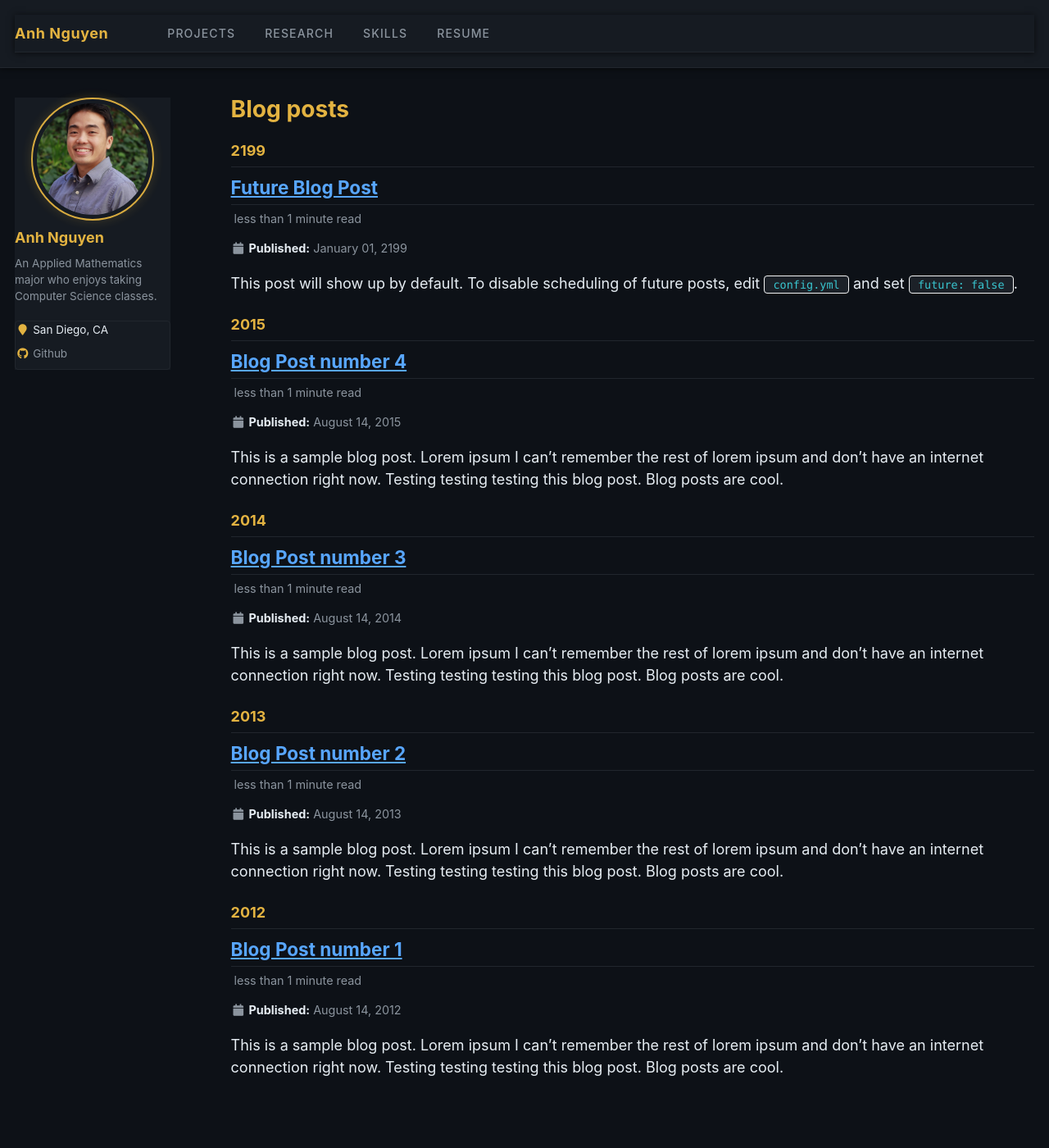
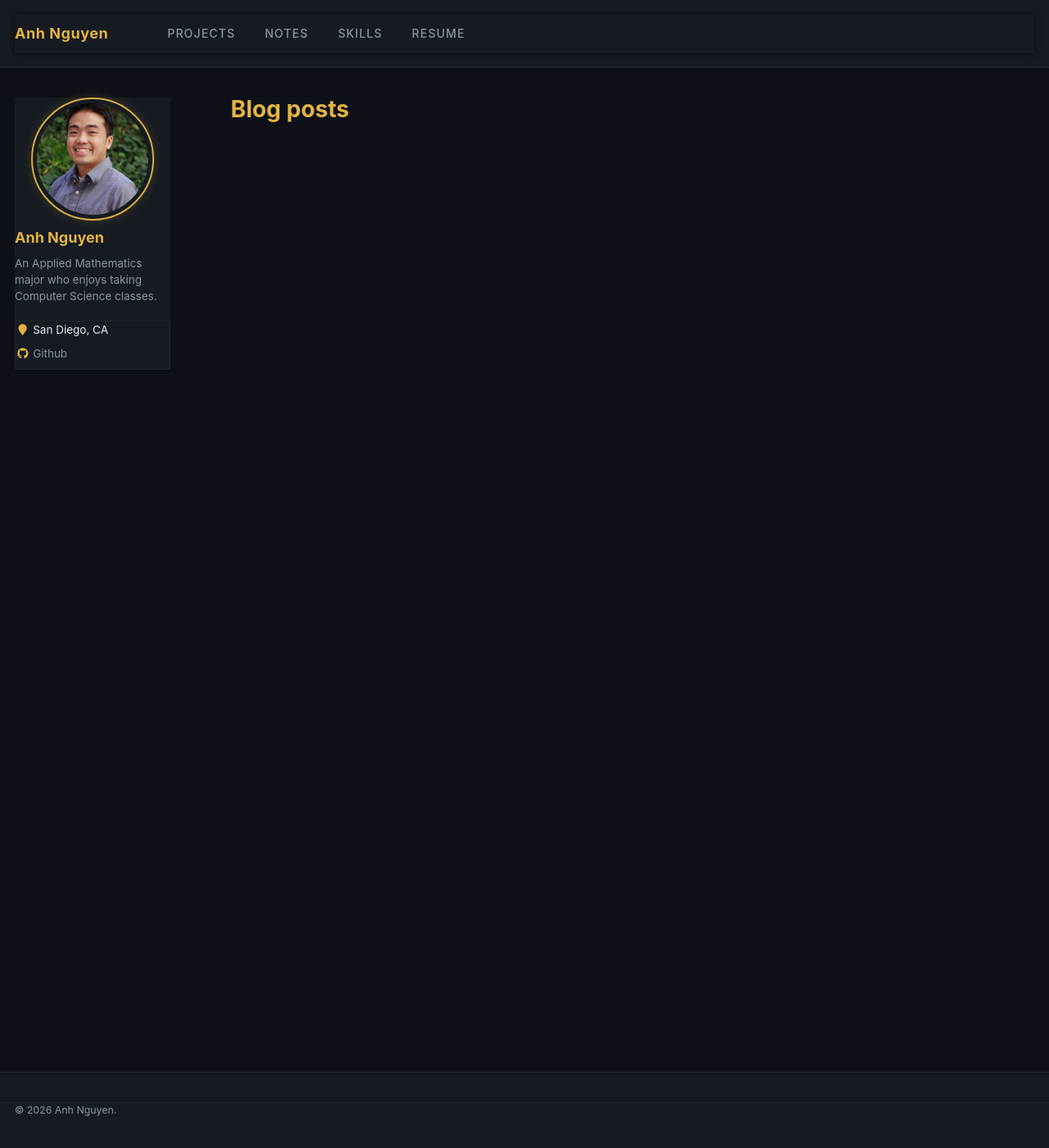
Before and after one commit to anhdnguy/anhdnguy.github.io, a Jekyll site: the page built from _pages/year-archive.html, in a window 1280 px wide and 1400 px high. Shown: the whole window at 82% size. Built offline with Jekyll 4.4.1, drawn with Linux system fonts in a browser that asks for light colours.

Commit message:
Replace Research tab with Notes; add notes archive page and styling
- Swap Research → Notes in navigation (points to /notes/)
- Create notes.md: year-grouped post archive with tags and excerpts
- Add notes list CSS (compact date + title + tag + excerpt layout)
- Remove all placeholder blog posts so Notes page starts clean

To add a new note: create _posts/YYYY-MM-DD-title.md with layout: single,
title, date, permalink, and optional tags front matter.

https://claude.ai/code/session_01H66mq72pFjSZR5bq5YSpns

```diff
--- a/_data/navigation.yml
+++ b/_data/navigation.yml
@@ -3,8 +3,8 @@ main:
   - title: "Projects"
     url: /projects/
 
-  - title: "Research"
-    url: /publications/
+  - title: "Notes"
+    url: /notes/
 
   - title: "Skills"
     url: /skills/
--- /dev/null
+++ b/_pages/notes.md
@@ -0,0 +1,38 @@
+---
+layout: single
+title: "Notes"
+permalink: /notes/
+author_profile: true
+---
+
+<p class="section-label">Reading Notes &amp; Write-ups</p>
+
+<p style="font-size:0.9em; color:var(--df-text-muted); margin-bottom:2rem;">
+  Notes on quant finance, mathematics, and software — papers I've read, concepts I've worked through, and things worth writing down.
+</p>
+
+{% assign posts_by_year = site.posts | group_by_exp: "post", "post.date | date: '%Y'" %}
+
+{% if site.posts.size == 0 %}
+  <p style="color:var(--df-text-muted); font-style:italic;">No notes yet — check back soon.</p>
+{% else %}
+  {% for year_group in posts_by_year %}
+  <p class="section-label" style="margin-top:2rem;">{{ year_group.name }}</p>
+  <ul class="notes-list">
+    {% for post in year_group.items %}
+    <li class="note-entry">
+      <div class="note-meta">{{ post.date | date: "%b %d" }}</div>
+      <div class="note-body">
+        <a href="{{ post.url | relative_url }}" class="note-title">{{ post.title }}</a>
+        {% if post.tags.size > 0 %}
+        <div class="note-tags">
+          {% for tag in post.tags %}<span class="project-tag">{{ tag }}</span> {% endfor %}
+        </div>
+        {% endif %}
+        {% if post.excerpt %}<p class="note-excerpt">{{ post.excerpt | strip_html | truncate: 160 }}</p>{% endif %}
+      </div>
+    </li>
+    {% endfor %}
+  </ul>
+  {% endfor %}
+{% endif %}
--- a/_posts/2012-08-14-blog-post-1.md
+++ /dev/null
@@ -1,20 +0,0 @@
----
-title: 'Blog Post number 1'
-date: 2012-08-14
-permalink: /posts/2012/08/blog-post-1/
-tags:
-  - cool posts
-  - category1
-  - category2
----
-
-This is a sample blog post. Lorem ipsum I can't remember the rest of lorem ipsum and don't have an internet connection right now. Testing testing testing this blog post. Blog posts are cool.
-
-Headings are cool
-======
-
-You can have many headings
-======
-
-Aren't headings cool?
-------
--- a/_posts/2013-08-14-blog-post-2.md
+++ /dev/null
@@ -1,20 +0,0 @@
----
-title: 'Blog Post number 2'
-date: 2013-08-14
-permalink: /posts/2013/08/blog-post-2/
-tags:
-  - cool posts
-  - category1
-  - category2
----
-
-This is a sample blog post. Lorem ipsum I can't remember the rest of lorem ipsum and don't have an internet connection right now. Testing testing testing this blog post. Blog posts are cool.
-
-Headings are cool
-======
-
-You can have many headings
-======
-
-Aren't headings cool?
-------
--- a/_posts/2014-08-14-blog-post-3.md
+++ /dev/null
@@ -1,20 +0,0 @@
----
-title: 'Blog Post number 3'
-date: 2014-08-14
-permalink: /posts/2014/08/blog-post-3/
-tags:
-  - cool posts
-  - category1
-  - category2
----
-
-This is a sample blog post. Lorem ipsum I can't remember the rest of lorem ipsum and don't have an internet connection right now. Testing testing testing this blog post. Blog posts are cool.
-
-Headings are cool
-======
-
-You can have many headings
-======
-
-Aren't headings cool?
-------
--- a/_posts/2199-01-01-future-post.md
+++ /dev/null
@@ -1,11 +0,0 @@
----
-title: 'Future Blog Post'
-date: 2199-01-01
-permalink: /posts/2012/08/blog-post-4/
-tags:
-  - cool posts
-  - category1
-  - category2
----
-
-This post will show up by default. To disable scheduling of future posts, edit `config.yml` and set `future: false`.
--- a/assets/css/dark.css
+++ b/assets/css/dark.css
@@ -549,3 +549,57 @@ img {
   font-family: Monaco, Consolas, "Lucida Console", monospace;
   margin: 0.15em;
 }
+
+/* ── Notes list ───────────────────────────────────────────────────────────── */
+.notes-list {
+  list-style: none;
+  padding: 0;
+  margin: 0;
+}
+
+.note-entry {
+  display: flex;
+  gap: 1.2rem;
+  align-items: flex-start;
+  padding: 0.85rem 0;
+  border-bottom: 1px solid var(--df-border);
+}
+
+.note-entry:last-child {
+  border-bottom: none;
+}
+
+.note-meta {
+  min-width: 52px;
+  color: var(--df-text-dim);
+  font-size: 0.78em;
+  font-family: Monaco, Consolas, "Lucida Console", monospace;
+  padding-top: 0.2em;
+  white-space: nowrap;
+}
+
+.note-body {
+  flex: 1;
+}
+
+.note-title {
+  font-size: 0.97em;
+  font-weight: 600;
+  color: var(--df-blue) !important;
+  text-decoration: none !important;
+}
+
+.note-title:hover {
+  color: var(--df-gold) !important;
+}
+
+.note-tags {
+  margin-top: 0.3rem;
+}
+
+.note-excerpt {
+  color: var(--df-text-muted) !important;
+  font-size: 0.83em;
+  margin: 0.3rem 0 0 !important;
+  line-height: 1.5;
+}
```
Also changed, not shown: _posts/2015-08-14-blog-post-4.md (deleted, +0 -20 lines).
